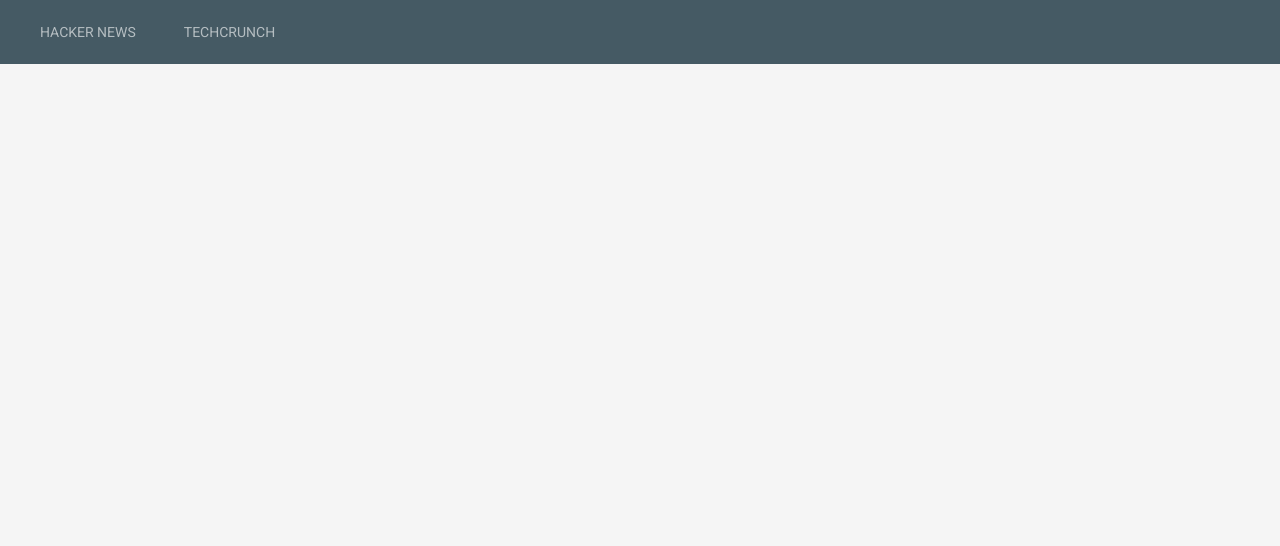
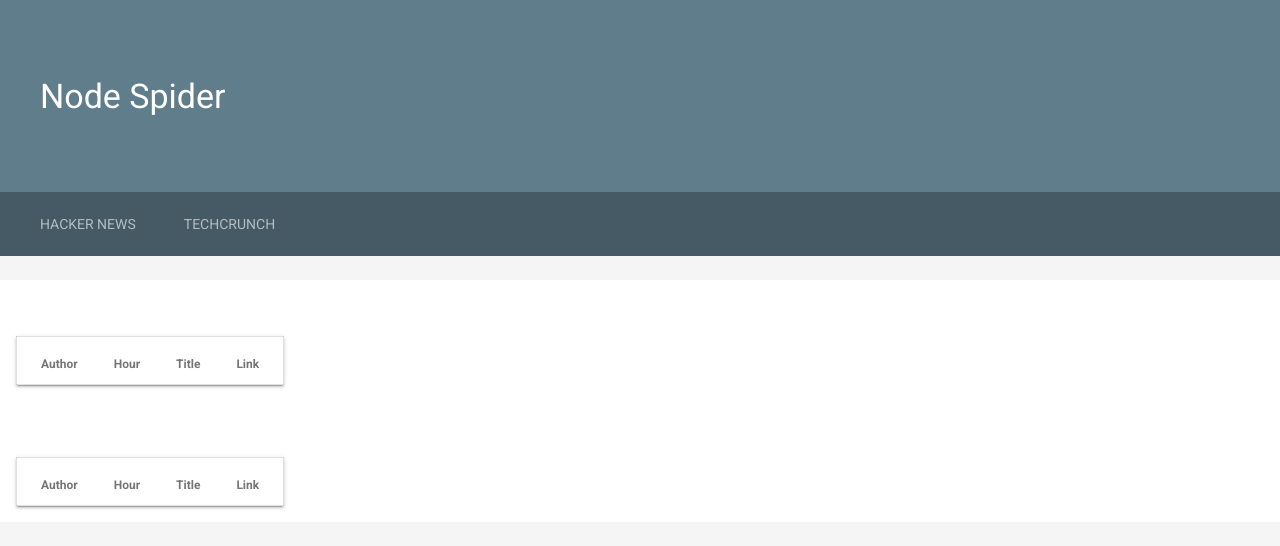
Before and after one commit to thulioph/hcss, a website: page client/index.html in a window 1280 px wide. Drawn offline with nearby package versions, Linux system fonts and the light colour scheme.

Commit message:
Updates the HTML markup.

```diff
--- a/client/index.html
+++ b/client/index.html
@@ -5,20 +5,39 @@
     <meta name="viewport" content="width=device-width, initial-scale=1.0">
     <meta http-equiv="X-UA-Compatible" content="ie=edge">
 
-    <title>HCSS - Hack News Simple Scrapy</title>
+    <title>Node Spider</title>
 
     <!-- Stylesheets  -->
     <link rel="stylesheet" href="https://code.getmdl.io/1.3.0/material.blue_grey-orange.min.css">
     <link rel="stylesheet" href="./css/main.css">
 
     <!-- Fonts  -->
-    <link rel="stylesheet" href="https://fonts.googleapis.com/css?family=Roboto:regular,bold,italic,thin,light,bolditalic,black,medium&amp;lang=en">
+     <link rel="stylesheet" href="https://fonts.googleapis.com/css?family=Roboto:regular,bold,italic,thin,light,bolditalic,black,medium&amp;lang=en">
     <link rel="stylesheet" href="https://fonts.googleapis.com/icon?family=Material+Icons">
 </head>
 <body class="mdl-demo mdl-color--grey-100 mdl-color-text--grey-700 mdl-base">
 
+    <a href="https://github.com/thulioph/node-spider" class="github-corner" aria-label="View source on Github">
+        <svg width="80" height="80" viewBox="0 0 250 250" style="fill:#FFF; color:#607d8b; position: absolute; top: 0; border: 0; right: 0;"
+            aria-hidden="true">
+            <path d="M0,0 L115,115 L130,115 L142,142 L250,250 L250,0 Z"></path>
+            <path d="M128.3,109.0 C113.8,99.7 119.0,89.6 119.0,89.6 C122.0,82.7 120.5,78.6 120.5,78.6 C119.2,72.0 123.4,76.3 123.4,76.3 C127.3,80.9 125.5,87.3 125.5,87.3 C122.9,97.6 130.6,101.9 134.4,103.2"
+                fill="currentColor" style="transform-origin: 130px 106px;" class="octo-arm"></path>
+            <path d="M115.0,115.0 C114.9,115.1 118.7,116.5 119.8,115.4 L133.7,101.6 C136.9,99.2 139.9,98.4 142.2,98.6 C133.8,88.0 127.5,74.4 143.8,58.0 C148.5,53.4 154.0,51.2 159.7,51.0 C160.3,49.4 163.2,43.6 171.4,40.1 C171.4,40.1 176.1,42.5 178.8,56.2 C183.1,58.6 187.2,61.8 190.9,65.4 C194.5,69.0 197.7,73.2 200.1,77.6 C213.8,80.2 216.3,84.9 216.3,84.9 C212.7,93.1 206.9,96.0 205.4,96.6 C205.1,102.4 203.0,107.8 198.3,112.5 C181.9,128.9 168.3,122.5 157.7,114.1 C157.9,116.9 156.7,120.9 152.7,124.9 L141.0,136.5 C139.8,137.7 141.6,141.9 141.8,141.8 Z"
+                fill="currentColor" class="octo-body"></path>
+        </svg>
+    </a>
+
     <div class="mdl-layout mdl-js-layout mdl-layout--fixed-header">
         <header class="mdl-layout__header mdl-layout__header--scroll mdl-color--primary">
+            <div class="mdl-layout--large-screen-only mdl-layout__header-row"></div>
+
+            <div class="mdl-layout--large-screen-only mdl-layout__header-row">
+                <h3>Node Spider</h3>
+            </div>
+
+            <div class="mdl-layout--large-screen-only mdl-layout__header-row"></div>
+
             <div class="mdl-layout__tab-bar mdl-js-ripple-effect mdl-color--primary-dark">
                 <a href="#" id="hacker-news-button" class="mdl-layout__tab">Hacker News</a>
                 <a href="#" id="tech-crunch-button" class="mdl-layout__tab">TechCrunch</a>
@@ -26,10 +45,14 @@
         </header>
 
         <main class="mdl-layout__content">
-            <div class="mdl-layout__tab-panel is-active" id="overview">
+            <div class="mdl-cell mdl-cell--12-col">
+                <h3 id="header-title"></h3>
+            </div>
+
+            <div class="mdl-layout__tab-panel" id="hacker-news">
+                <!-- Hacker News Table -->
                 <section class="section--center mdl-cell mdl-cell--12-col">
-                    <!-- Hacker News Table -->
-                    <table id="hc-table" class="mdl-data-table mdl-js-data-table mdl-data-table--selectable mdl-shadow--2dp is-hidden">
+                    <table id="hc-table" class="mdl-data-table mdl-js-data-table mdl-data-table--selectable mdl-shadow--2dp">
                         <thead>
                             <tr>
                                 <th>Author</th>
@@ -42,9 +65,13 @@
                         <tbody id="hc-list">
                         </tbody>
                     </table>
+                </section>
+            </div>
 
-                    <!-- TechCrunch Table -->
-                    <table id="techcrunch-table" class="mdl-data-table mdl-js-data-table mdl-data-table--selectable mdl-shadow--2dp is-hidden">
+            <div class="mdl-layout__tab-panel" id="tech-crunch">
+                <!-- TechCrunch Table -->
+                <section class="section--center mdl-cell mdl-cell--12-col">
+                    <table id="techcrunch-table" class="mdl-data-table mdl-js-data-table mdl-data-table--selectable mdl-shadow--2dp">
                         <thead>
                             <tr>
                                 <th>Author</th>
```
